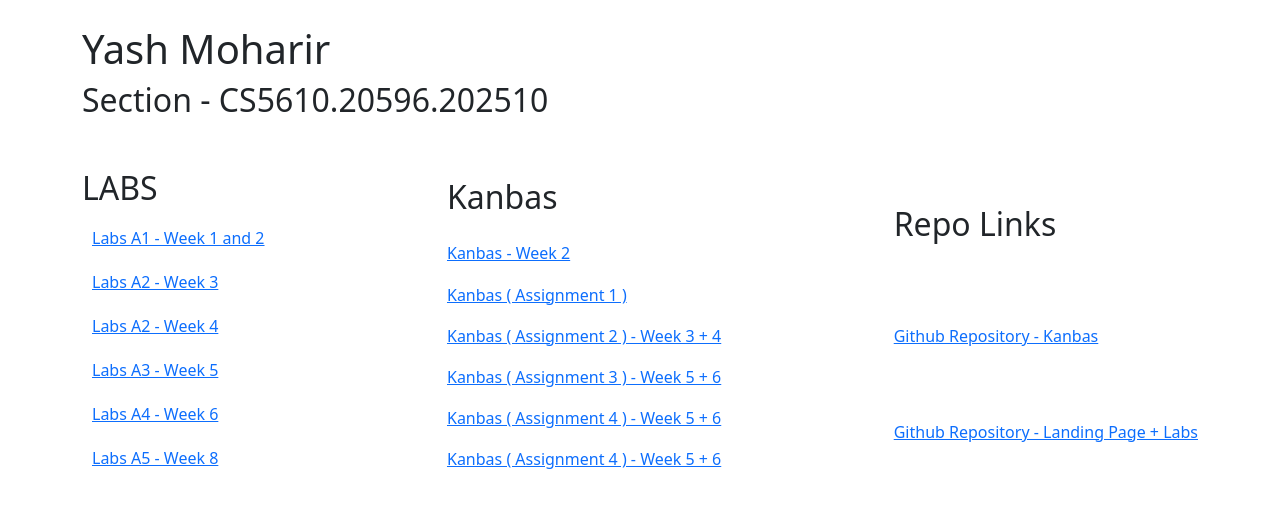
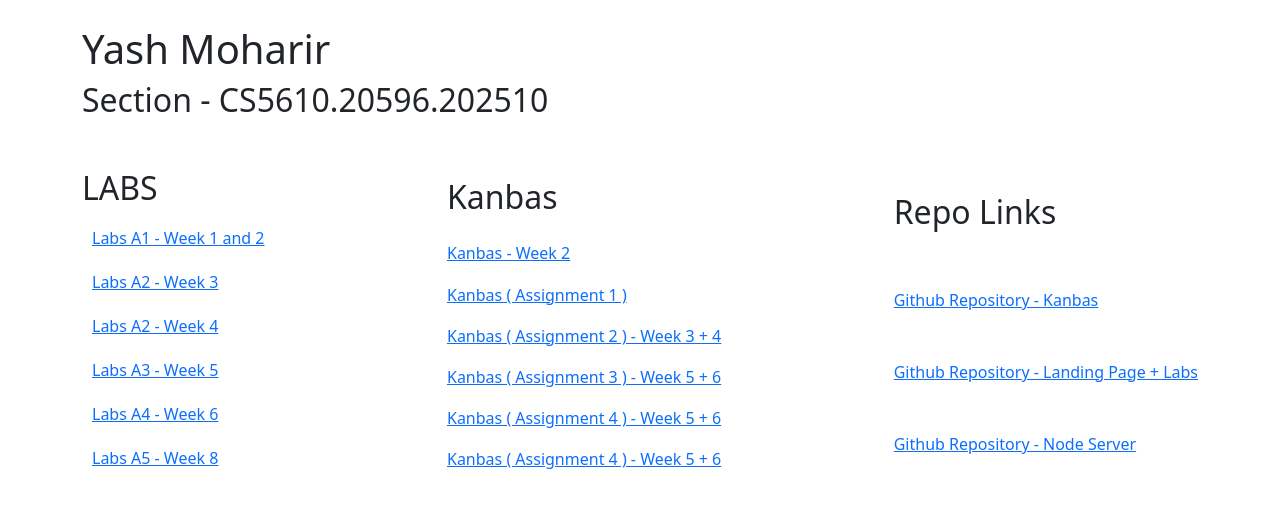
Before and after one commit to YASH-MOHARIR/a1-webdev-landing-page, a React (Create React App) app: page / in a window 1280 px wide. Shown: the top 508 px of the page. Built offline with nearby package versions, Linux system fonts and the light colour scheme; no server answers.

Commit message:
added node server repo link

```diff
--- a/src/App.js
+++ b/src/App.js
@@ -51,6 +51,8 @@ function App() {
           <a href="https://a3--kanbas-yash-moharir.netlify.app/">Kanbas ( Assignment 3 ) - Week 5 + 6</a>
           <a href="https://a4--kanbas-yash-moharir.netlify.app/">Kanbas ( Assignment 4 ) - Week 5 + 6</a>
           <a href="https://a5--kanbas-yash-moharir.netlify.app/">Kanbas ( Assignment 4 ) - Week 5 + 6</a>
+
+
         </div>
         <hr />
         <div className="repo-links">
@@ -59,6 +61,7 @@ function App() {
             Github Repository - Kanbas
           </a>
           <a href="https://github.com/YASH-MOHARIR/a1-webdev-landing-page">Github Repository - Landing Page + Labs</a>
+          <a href="https://github.com/YASH-MOHARIR/Kanbas-Node-Server">Github Repository - Node Server</a>
         </div>
       </div>
 
```
